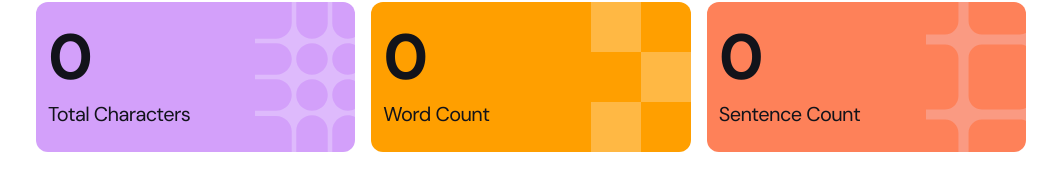
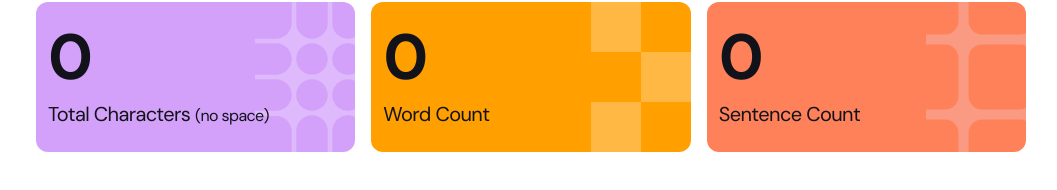
Before and after one commit to NoonPanirSabzi/charachter-counter, a website: page src/index.html in a window 1280 px wide. Both pictures are taken after a click on the checkbox "Exclude Spaces". Shown: the part 659-849 px from the top of the page, without its empty margins (109-1166 px from the left). Drawn offline with Linux system fonts and the light colour scheme.

Commit message:
fix: add exclude space text notif

```diff
--- a/src/index.html
+++ b/src/index.html
@@ -79,7 +79,12 @@
       <div class="stats">
         <div class="total-characters stat-container">
           <span id="total-characters" class="text-preset-1">00</span>
-          <p class="text-preset-3">Total Characters</p>
+          <p class="text-preset-3">
+            Total Characters
+            <span class="text-preset-4 invisible" id="nospace-text"
+              >(no space)</span
+            >
+          </p>
         </div>
         <div class="word-count stat-container">
           <span id="word-count" class="text-preset-1">00</span>
--- a/src/main.js
+++ b/src/main.js
@@ -8,6 +8,7 @@ const elements = {
   wordCount: document.getElementById("word-count"),
   sentenceCount: document.getElementById("sentence-count"),
   hint: document.querySelector(".comp-textarea__hint"),
+  noSpaceText: document.getElementById("nospace-text")
 };
 
 function showResult(totalCharacters, wordCount, sentenceCount, readTime) {
@@ -28,6 +29,7 @@ function analyzeText(text) {
   const sentenceCount = textArr.filter((chr) => chr === ".").length;
   const readTime = Math.floor(wordCount / 238);
 
+  elements.noSpaceText.classList.toggle("invisible", !excludeSpace)
   showResult(totalCharacters, wordCount, sentenceCount, readTime);
 }
 
```
